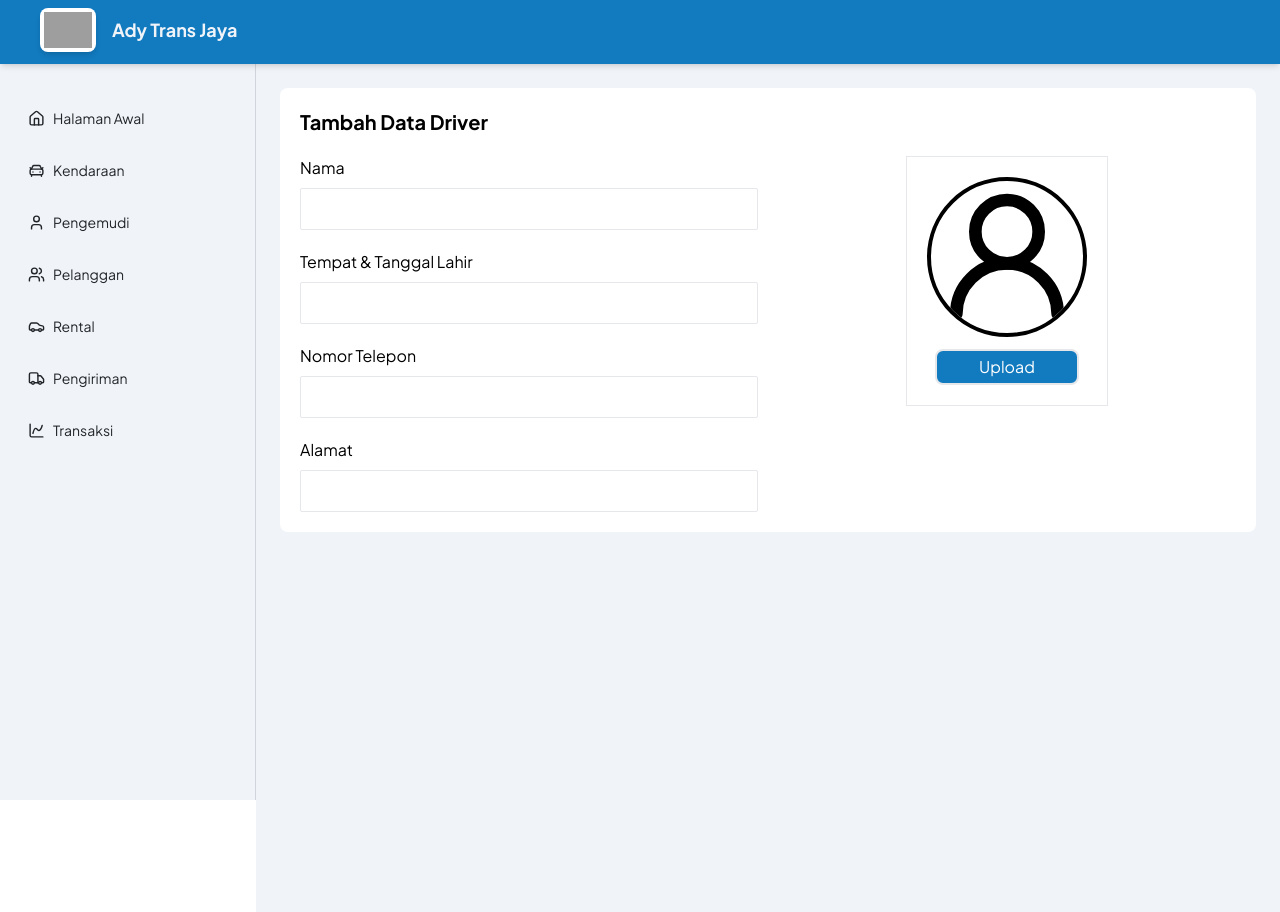
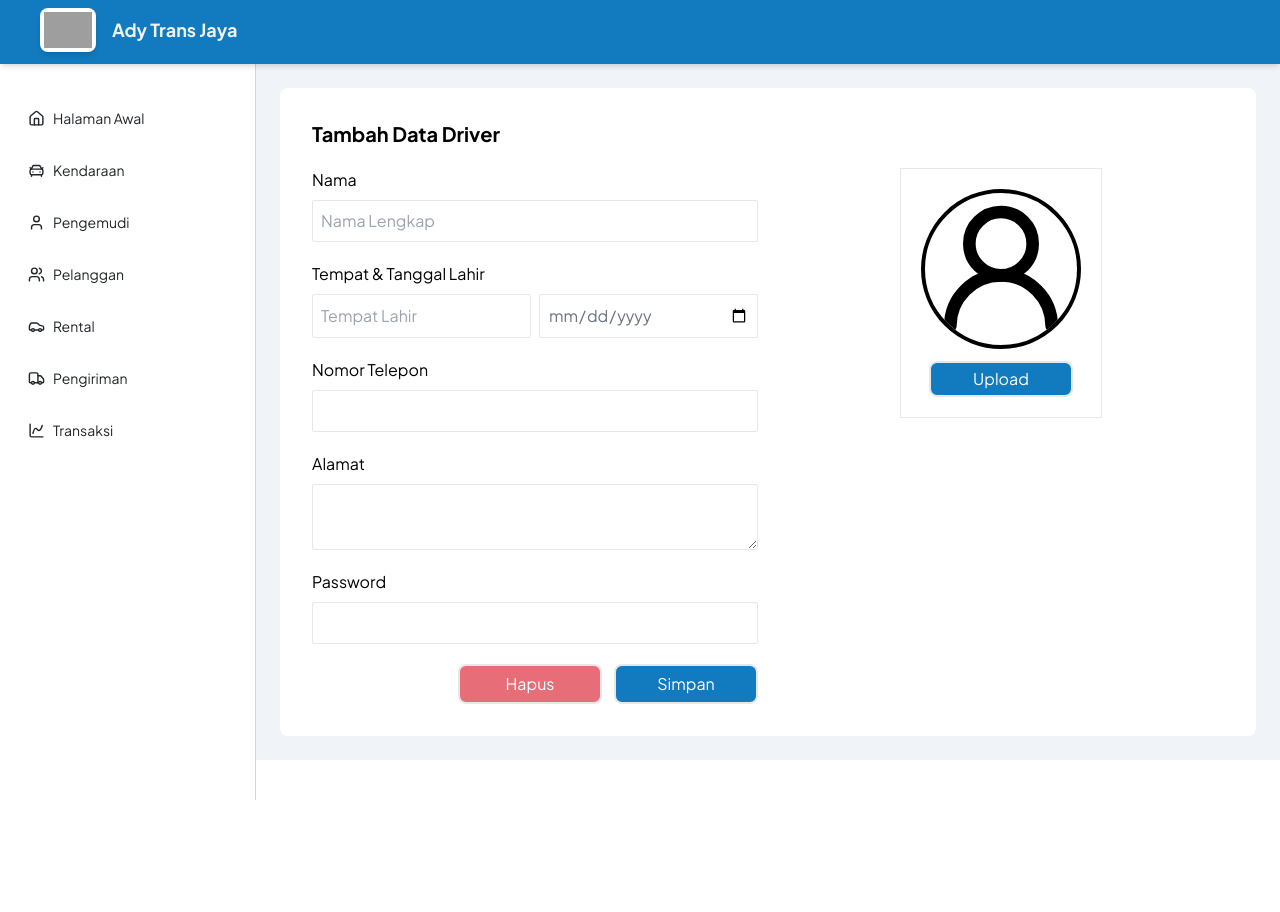
Before and after one commit to Muhless/ady-trans-jaya-react, a React (Vite) app: page /manage/driver/add in a window 1280 px wide. After the commit the page ends 800 px from the top, so only its background shows below. Built offline with nearby package versions, Linux system fonts and the light colour scheme; grey boxes are pictures that could not be loaded.

Commit message:
update add driver pages

```diff
--- a/src/components/Sidebar.jsx
+++ b/src/components/Sidebar.jsx
@@ -28,7 +28,7 @@ const Sidebar = () => {
   );
 
   return (
-    <div className="h-screen border-r fixed pt-20 bg-background w-64 text-text flex flex-col left-0 bottom-0 border-border">
+    <div className="h-screen border-r fixed pt-20 bg-card w-64 text-text flex flex-col left-0 bottom-0 border-border">
       <nav className="flex-1 flex flex-col space-y-2 p-4">
         {menuItems.map(({ to, label, icon }) => (
           <Link
--- a/src/pages/Admin/Manages/Driver/AddDriver.jsx
+++ b/src/pages/Admin/Manages/Driver/AddDriver.jsx
@@ -1,15 +1,27 @@
 import { User2Icon, UserCircle } from "lucide-react";
-import React from "react";
+import React, { useState } from "react";
 import { Helmet } from "react-helmet-async";
 
 function AddDriverPages() {
+  const [password, setPassword] = useState("");
+  const [passwordError, setPasswordError] = useState("");
+
+  const handlePasswordChange = (e) => {
+    const newPassword = e.target.value;
+    setPassword(newPassword);
+    if (newPassword.length < 8) {
+      setPasswordError("Password harus lebih dari 8 karakter");
+    } else {
+      setPasswordError("");
+    }
+  };
   return (
     <>
       <Helmet>
         <title>Tambah Data Driver</title>
       </Helmet>
-      <div className="w-full h-screen">
-        <div className="bg-card rounded-lg p-5">
+      <div className="h-full">
+        <div className="bg-card rounded-lg p-8">
           <h1 className="font-bold text-xl">Tambah Data Driver</h1>
           <div className="grid grid-cols-2 gap-5">
             <div>
@@ -18,18 +30,25 @@ function AddDriverPages() {
                 <input
                   type="text"
                   id="nama"
-                  placeholder=""
+                  placeholder="Nama Lengkap"
                   className="border text-gray-500 p-2 rounded-sm focus:outline-none focus:ring-2 focus:ring-blue-400"
                 />
               </div>
               <div className="flex flex-col gap-2 mt-5 col-span-1">
                 <h1>Tempat & Tanggal Lahir</h1>
-                <input
-                  type="text"
-                  id="ttl"
-                  placeholder=""
-                  className="border text-gray-500 p-2 rounded-sm focus:outline-none focus:ring-2 focus:ring-blue-400"
-                />
+                <div className="flex gap-2">
+                  <input
+                    type="text"
+                    id="tempat-lahir"
+                    placeholder="Tempat Lahir"
+                    className="border text-gray-500 p-2 rounded-sm focus:outline-none focus:ring-2 focus:ring-blue-400 w-1/2"
+                  />
+                  <input
+                    type="date"
+                    id="tanggal-lahir"
+                    className="border text-gray-500 p-2 rounded-sm focus:outline-none focus:ring-2 focus:ring-blue-400 w-1/2"
+                  />
+                </div>
               </div>
               <div className="flex flex-col gap-2 mt-5 col-span-1">
                 <h1>Nomor Telepon</h1>
@@ -42,12 +61,33 @@ function AddDriverPages() {
               </div>
               <div className="flex flex-col gap-2 mt-5 col-span-1">
                 <h1>Alamat</h1>
-                <input
+                <textarea
                   type="text"
                   id="alamat"
                   placeholder=""
                   className="border text-gray-500 p-2 rounded-sm focus:outline-none focus:ring-2 focus:ring-blue-400"
                 />
+              </div>
+              <div className="flex flex-col gap-2 mt-5 col-span-1">
+                <h1>Password</h1>
+                <input
+                  type="password"
+                  id="password"
+                  value={password}
+                  onChange={handlePasswordChange}
+                  className="border text-gray-500 p-2 rounded-sm focus:outline-none focus:ring-2 focus:ring-blue-400"
+                />
+                {passwordError && (
+                  <p className="text-red-500 text-sm">{passwordError}</p>
+                )}
+              </div>
+              <div className="flex justify-end mt-5 gap-3">
+                <button className="border-2 p-1 text-card rounded-lg w-36 h-10 hover:text-card bg-merah hover:bg-red-600">
+                  Hapus
+                </button>
+                <button className="border-2 p-1 text-card rounded-lg w-36 h-10 bg-primary hover:bg-hover">
+                  Simpan
+                </button>
               </div>
             </div>
             <div className="flex flex-col gap-2 mt-5 col-span-1 items-center">
```
